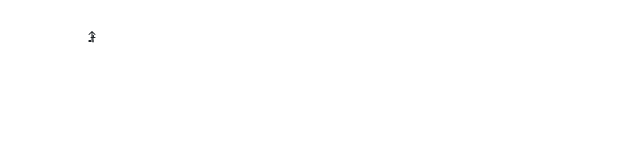
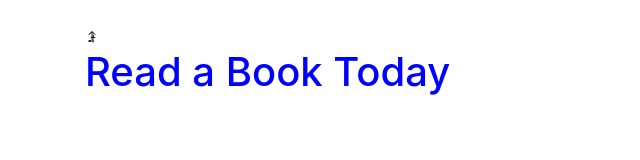
Before and after one commit to Lik10280/Phase-1-project-BookFinder, a plain HTML site: page index.html in a window 1280 px wide. Shown: the whole page, without its empty margins (0-640 px from the left). Drawn offline with nearby package versions, Linux system fonts and the light colour scheme.

Commit message:
added title

```diff
--- a/index.html
+++ b/index.html
@@ -14,6 +14,7 @@
             <path fill-rule="evenodd" d="M6.646 1.146a.5.5 0 0 1 .708 0l3 3a.5.5 0 0 1-.708.708L7.5 2.707V11.5a.5.5 0 0 1-1 0V2.707L4.354 4.854a.5.5 0 1 1-.708-.708l3-3zM3.5 10.5a.5.5 0 0 1 .5-.5h4a.5.5 0 0 1 .5.5v1a.5.5 0 0 1-.5.5h-4a.5.5 0 0 1-.5-.5v-1z"/>
             <path fill-rule="evenodd" d="M8.5 5a.5.5 0 0 1 .5.5V7H10a.5.5 0 0 1 0 1H8.5V12a.5.5 0 0 1-1 0V8H6a.5.5 0 0 1 0-1h1.5V5.5A.5.5 0 0 1 8.5 5z"/>
           </svg>
+          <h1 style="color: blue;">Read a Book Today</h1>
     </div>
 </body>
 </html>
```
